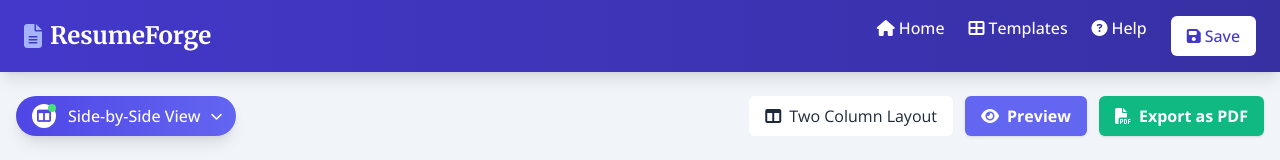
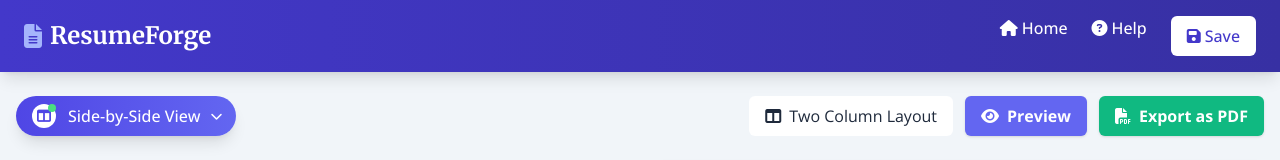
Before and after one commit to rpc1752/resume-maker, a React (Create React App) app: page / in a window 1280 px wide. Shown: the top 160 px of the page. Built offline with nearby package versions, Linux system fonts and the light colour scheme.

Commit message:
Remove unused Templates link from Header component

```diff
--- a/src/components/Header.js
+++ b/src/components/Header.js
@@ -23,15 +23,7 @@ function Header() {
 								<span>Home</span>
 							</a>
 						</li>
-						<li>
-							<a
-								href="#"
-								className="hover:text-primary-200 flex items-center space-x-1 font-medium"
-							>
-								<i className="fas fa-th-large"></i>
-								<span>Templates</span>
-							</a>
-						</li>
+
 						<li>
 							<a
 								href="#"
```
